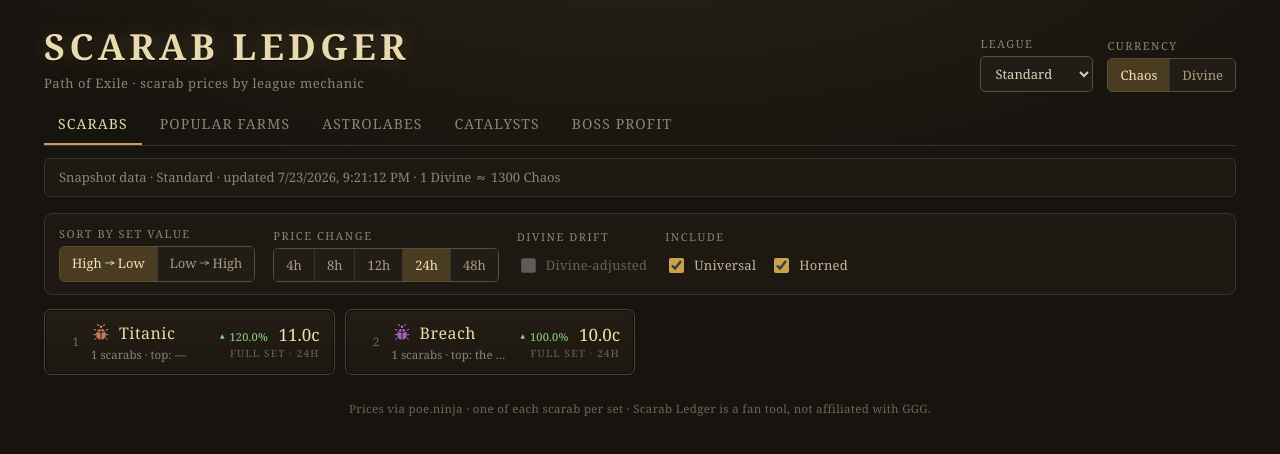
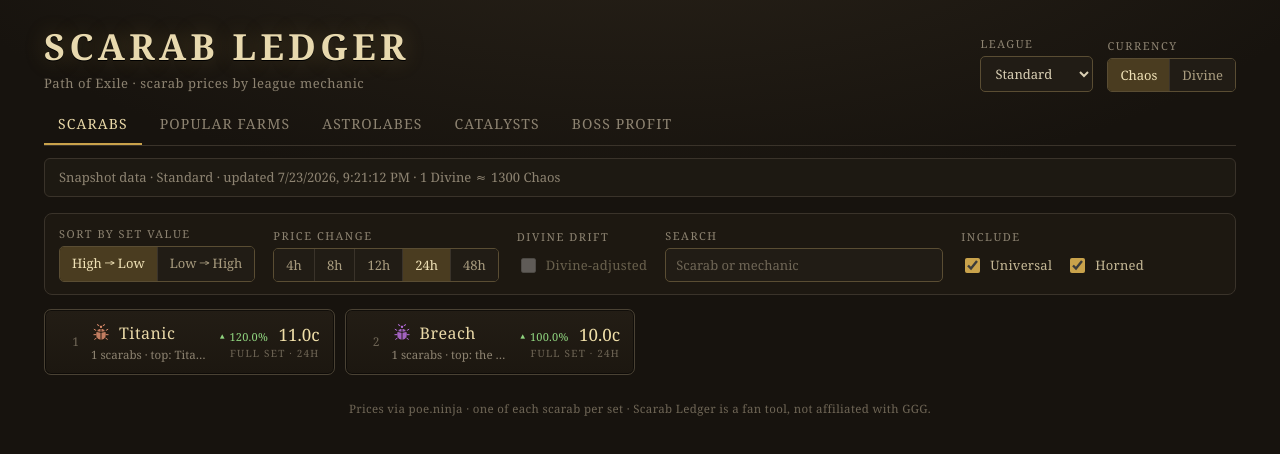
Before and after one commit to Banomx/scarab-ledger, a React (Vite) app: page / in a window 1280 px wide. Shown: the top 454 px of the page. Built offline with nearby package versions, Linux system fonts and the light colour scheme; a web font is replaced by a local one.

Commit message:
search filter for scarabs tab

```diff
--- a/src/App.jsx
+++ b/src/App.jsx
@@ -78,6 +78,20 @@ const GROUPS = {
   Horned: ["Horned Scarab of Bloodlines", "Horned Scarab of Nemeses", "Horned Scarab of Preservation", "Horned Scarab of Awakening", "Horned Scarab of Tradition", "Horned Scarab of Glittering", "Horned Scarab of Pandemonium"],
   Universal: ["Scarab of Monstrous Lineage", "Scarab of Adversaries", "Scarab of Divinity", "Scarab of Hunted Traitors", "Scarab of Stability", "Scarab of Wisps", "Scarab of the Sinistral", "Scarab of the Dextral", "Scarab of Radiant Storms"],
 };
+
+/* Search terms are ANDed, so "breach hive" and "hive breach" both find the
+   same scarab and word order doesn't matter. */
+function searchTerms(q) {
+  return (q || "").toLowerCase().split(/\s+/).filter(Boolean);
+}
+function matchesAll(name, terms) {
+  const n = name.toLowerCase();
+  return terms.every((t) => n.includes(t));
+}
+/* "Breach Scarab of the Hive" -> "the Hive"; base scarabs keep their full name. */
+function shortScarab(name) {
+  return name.replace(/^.*Scarab( of)? ?/, "").trim() || name;
+}
 
 /* Assign any scarab name (incl. ones poe.ninja adds later) to a group. */
 function groupForName(name) {
@@ -390,6 +404,7 @@ export default function ScarabTracker() {
   const [catHist, setCatHist] = useState({});             // tab key -> {name: [{day,value}]}
   const [catSelected, setCatSelected] = useState({});     // tab key -> selected item name
   const [catFilter, setCatFilter] = useState({});         // tab key -> filter text
+  const [scarabFilter, setScarabFilter] = useState("");   // search box on the Scarabs tab
   const [dragSel, setDragSel] = useState(null);           // {start, end, active} in day units
   const [rateHistory, setRateHistory] = useState([]);     // [{day, rate}] chaos per divine
   const [realMode, setRealMode] = useState(false);        // read every % in divine terms
@@ -621,6 +636,23 @@ export default function ScarabTracker() {
   }, [items, sortDir, showUniversal, showHorned]);
 
   const openGroupData = openGroup ? groups.find((g) => g.name === openGroup) : null;
+
+  /* Search on the Scarabs tab. The grid is mechanics, not scarabs, so a query
+     keeps a mechanic when the mechanic itself matches OR any of its scarabs do,
+     and the card reports which ones hit. `groups` stays unfiltered on purpose —
+     Popular farms reads it and shouldn't follow the search box. */
+  const scarabTerms = useMemo(() => searchTerms(scarabFilter), [scarabFilter]);
+  const visibleGroups = useMemo(() => {
+    const ranked = groups.map((g, i) => ({ ...g, rank: sortDir === "desc" ? i + 1 : groups.length - i }));
+    if (!scarabTerms.length) return ranked.map((g) => ({ ...g, matches: [] }));
+    return ranked
+      .map((g) => {
+        const matches = g.members.filter((m) => matchesAll(m.name, scarabTerms)).map((m) => m.name);
+        const groupHit = matchesAll(`${g.name} scarabs`, scarabTerms);
+        return (groupHit || matches.length) ? { ...g, matches } : null;
+      })
+      .filter(Boolean);
+  }, [groups, scarabTerms, sortDir]);
 
   const chartData = useMemo(() => {
     if (!openGroupData) return [];
@@ -833,6 +865,24 @@ export default function ScarabTracker() {
                   value={catFilter[tab] || ""}
                   onChange={(e) => setCatFilter((f) => ({ ...f, [tab]: e.target.value }))}
                 />
+              </label>
+            )}
+            {tab === "prices" && (
+              <label className="st-ctl">
+                <span>Search</span>
+                <div className="st-tool-search">
+                  <input
+                    className="st-tool-filter"
+                    type="text"
+                    placeholder="Scarab or mechanic"
+                    value={scarabFilter}
+                    onChange={(e) => setScarabFilter(e.target.value)}
+                  />
+                  {scarabFilter && (
+                    <button type="button" className="st-tool-clear" aria-label="Clear search"
+                      onClick={() => setScarabFilter("")}>✕</button>
+                  )}
+                </div>
               </label>
             )}
             {showChecks && (
@@ -956,7 +1006,7 @@ export default function ScarabTracker() {
               </div>
               {openGroupData.members.map((m) => (
                 <button key={m.name}
-                  className={`st-row ${focusScarab === m.name ? "focused" : ""}`}
+                  className={`st-row ${focusScarab === m.name ? "focused" : ""} ${scarabTerms.length && matchesAll(m.name, scarabTerms) ? "hit" : ""}`}
                   onClick={() => setFocusScarab(focusScarab === m.name ? null : m.name)}
                   title="Show this scarab on the chart">
                   <span className="st-row-name">
@@ -1106,23 +1156,39 @@ export default function ScarabTracker() {
       )}
 
       {/* ---------- mechanic grid ---------- */}
-      {tab === "prices" && (
+      {tab === "prices" && !visibleGroups.length && (
+        <div className="st-cat-note">No scarab or mechanic matches “{scarabFilter}”.</div>
+      )}
+
+      {tab === "prices" && !!visibleGroups.length && (
       <main className="st-grid">
-        {groups.map((g, i) => {
+        {visibleGroups.map((g) => {
           const tone = GROUP_TONES[g.name] || "#c9a24b";
           const top = g.members[0];
           return (
             <button key={g.name}
               className={`st-card ${openGroup === g.name ? "open" : ""}`}
               style={{ "--tone": tone }}
-              onClick={() => { setOpenGroup(openGroup === g.name ? null : g.name); setFocusScarab(null); setDragSel(null); window.scrollTo({ top: 0, behavior: "smooth" }); }}>
-              <div className="st-card-rank">{sortDir === "desc" ? i + 1 : groups.length - i}</div>
+              onClick={() => {
+                const opening = openGroup !== g.name;
+                setOpenGroup(opening ? g.name : null);
+                // One search hit in this mechanic? Put it straight on the graph.
+                setFocusScarab(opening && g.matches.length === 1 ? g.matches[0] : null);
+                setDragSel(null);
+                window.scrollTo({ top: 0, behavior: "smooth" });
+              }}>
+              <div className="st-card-rank">{g.rank}</div>
               <div className="st-card-main">
                 <div className="st-card-name">
                   <ScarabIcon size={20} tone={tone} />
                   <span>{g.name}</span>
                 </div>
-                <div className="st-card-meta">{g.members.length} scarabs · top: {top?.name.replace(/^.*Scarab( of)? ?/, "") || "—"}</div>
+                <div className="st-card-meta">{g.members.length} scarabs · top: {top ? shortScarab(top.name) : "—"}</div>
+                {g.matches.length > 0 && (
+                  <div className="st-card-hits">
+                    {g.matches.length} match{g.matches.length > 1 ? "es" : ""} · {g.matches.map(shortScarab).join(", ")}
+                  </div>
+                )}
               </div>
               <div className="st-card-total">
                 <div className="st-card-total-num">{chgBadge(g)} {fmtPrice(g.total, currency, divineRate)}</div>
@@ -1274,6 +1340,14 @@ const css = `
   padding: 7px 10px; font-family: inherit; font-size: 13px; width: min(240px, 46vw);
 }
 .st-tool-filter::placeholder { color: #6f6656; }
+.st-tool-search { position: relative; display: inline-flex; }
+.st-tool-search .st-tool-filter { padding-right: 26px; }
+.st-tool-clear {
+  position: absolute; right: 4px; top: 50%; transform: translateY(-50%);
+  background: none; border: none; color: #8d8371; cursor: pointer;
+  font-family: inherit; font-size: 12px; line-height: 1; padding: 4px 5px; border-radius: 4px;
+}
+.st-tool-clear:hover { color: #e8d9ae; }
 .st-tool-filter:focus-visible, .st-check input:focus-visible { outline: 2px solid #d8b355; outline-offset: 1px; }
 .st-banner {
   border: 1px solid #6b5730; background: #2a2214; color: #d9c48a; font-size: 13px;
@@ -1298,6 +1372,11 @@ const css = `
 .st-tag { font-size: 10.5px; color: #8d8371; font-style: italic; }
 .st-tag-panel { font-size: 12.5px; white-space: nowrap; }
 .st-card-meta { font-size: 11.5px; color: #8d8371; margin-top: 3px; white-space: nowrap; overflow: hidden; text-overflow: ellipsis; }
+/* Match list can be long — let it run to two lines before it gets clipped. */
+.st-card-hits {
+  font-size: 11.5px; color: #d8b355; margin-top: 3px; line-height: 1.35;
+  display: -webkit-box; -webkit-line-clamp: 2; -webkit-box-orient: vertical; overflow: hidden;
+}
 .st-card-total { text-align: right; }
 .st-card-total-num { font-size: 17px; color: #f0dfa8; font-variant-numeric: tabular-nums; }
 .st-card-total-lbl { font-size: 10px; color: #6f6656; text-transform: uppercase; letter-spacing: 0.12em; }
@@ -1355,6 +1434,7 @@ const css = `
 }
 .st-row:hover { background: #241e15; }
 .st-row.focused { background: #2c2414; color: #f0dfa8; }
+.st-row.hit { box-shadow: inset 2px 0 0 #d8b355; }
 .st-row-name { display: flex; align-items: center; gap: 8px; min-width: 0; }
 .st-row-price { font-variant-numeric: tabular-nums; color: #e5d49c; white-space: nowrap; }
 .st-breakdown-hint { padding: 8px 14px 12px; font-size: 11px; color: #6f6656; }
```
